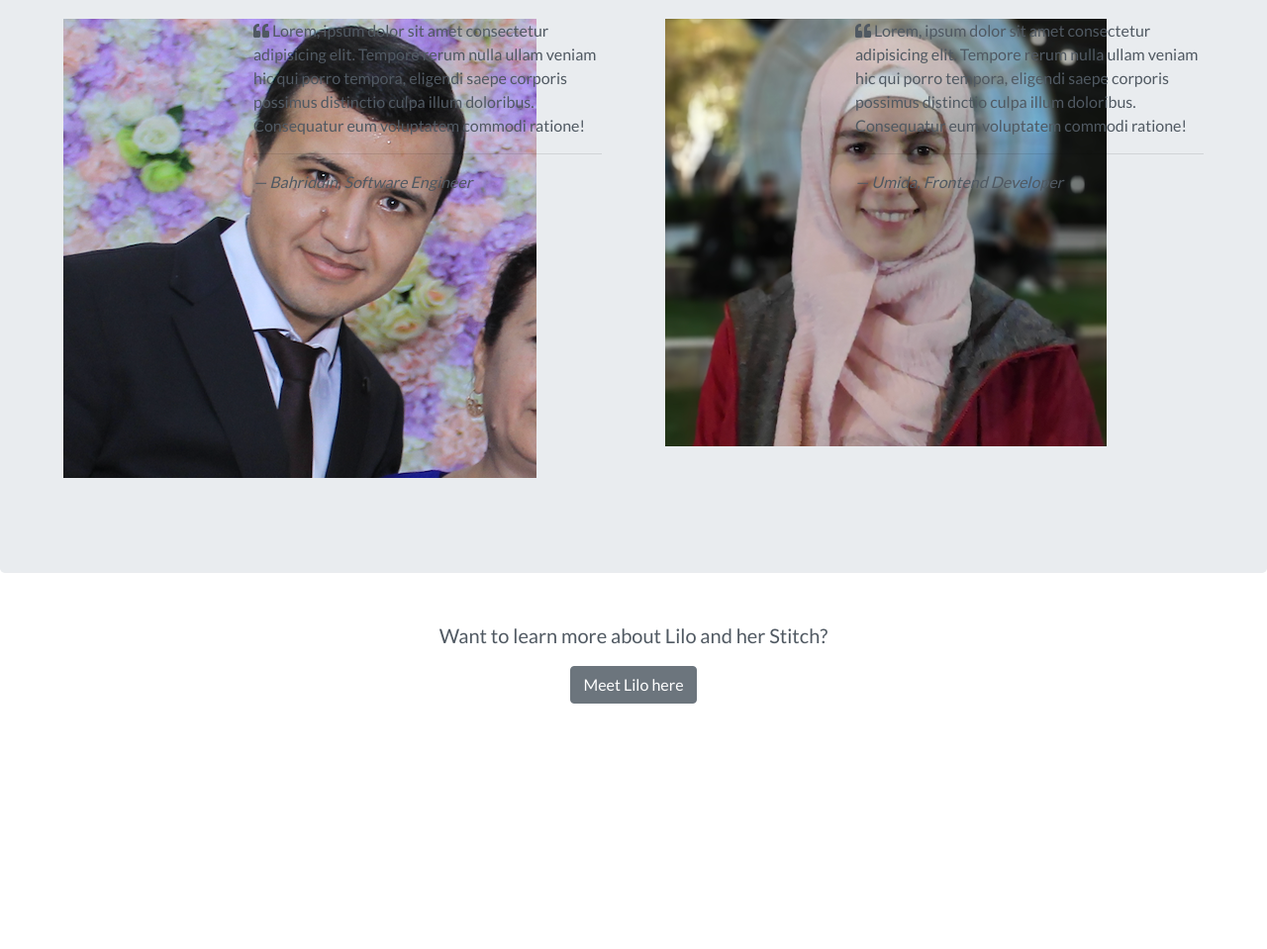
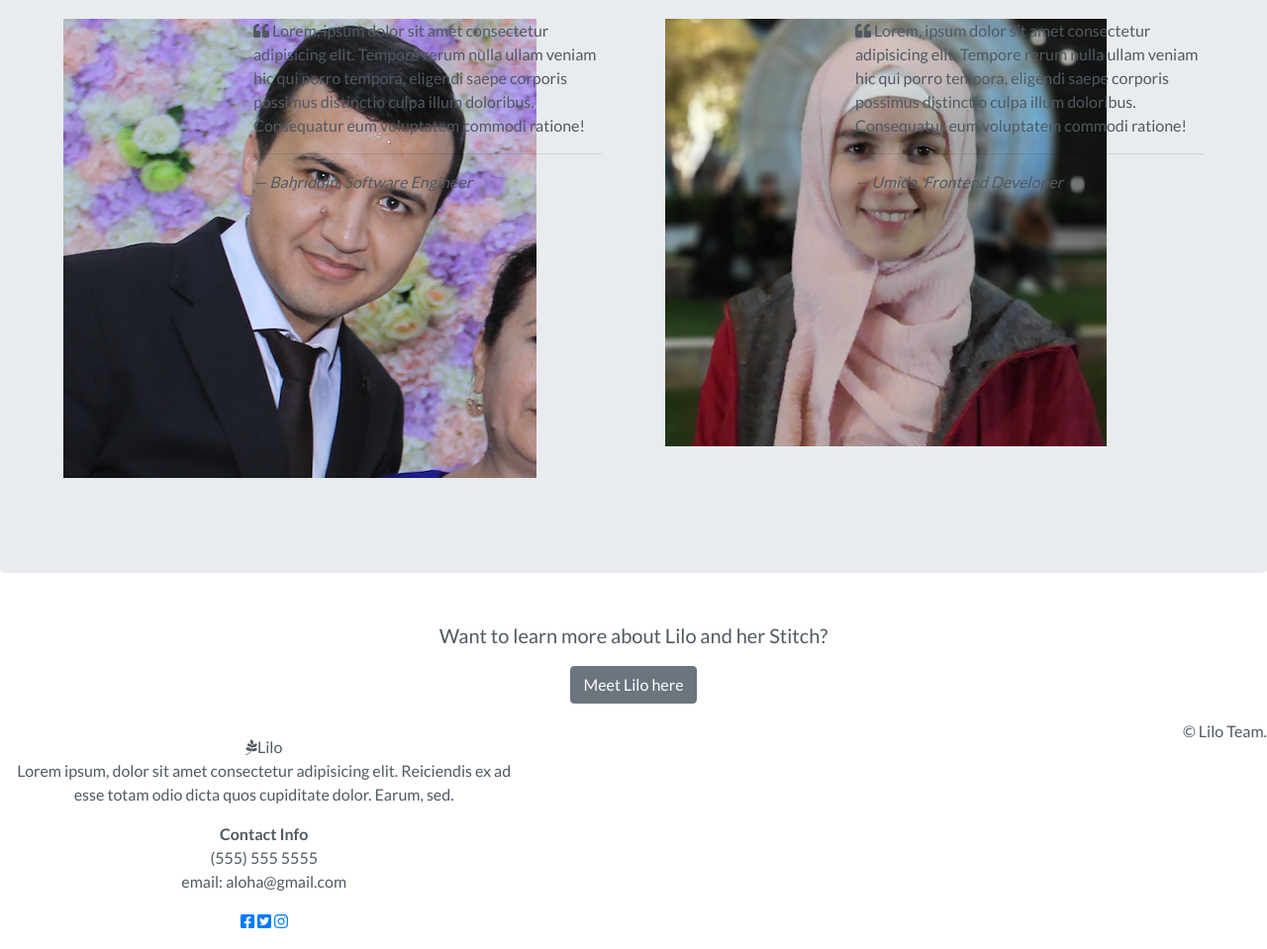
Before and after one commit to umida-boltaeva/Lilo-complete-website, a plain HTML site: page index.html in a window 1280 px wide. Shown: the part 1801-2760 px from the top of the page at 99% size. Before the commit the page ends 2528 px from the top, so only its background shows below. Drawn offline with nearby package versions, Linux system fonts and the light colour scheme.

Commit message:
finish html content

```diff
--- a/index.html
+++ b/index.html
@@ -201,9 +201,19 @@
 
 <!-- Contact Section -->
 <div id="contact" class="offset">
-
-
-
+	<div class="row justify-content-center">
+		<div class="col-md-5 text-center">
+			<span class="brand-name"><i class="fab fa-pagelines"></i>Lilo</span>
+			<p>Lorem ipsum, dolor sit amet consectetur adipisicing elit. Reiciendis ex ad esse totam odio dicta quos cupiditate dolor. Earum, sed.</p>
+			<strong>Contact Info</strong>
+			<p>(555) 555 5555<br>email: aloha@gmail.com </p>
+			<a href="#"><i class="fab fa-facebook-square"></i></a>
+			<a href="#"><i class="fab fa-twitter-square"></i></a>
+			<a href="#"><i class="fab fa-instagram"></i></a>
+		</div>
+		<hr class="socket">
+		&copy; Lilo Team.
+	</div>
 </div>
 <!-- End Contact Section -->
 
```
